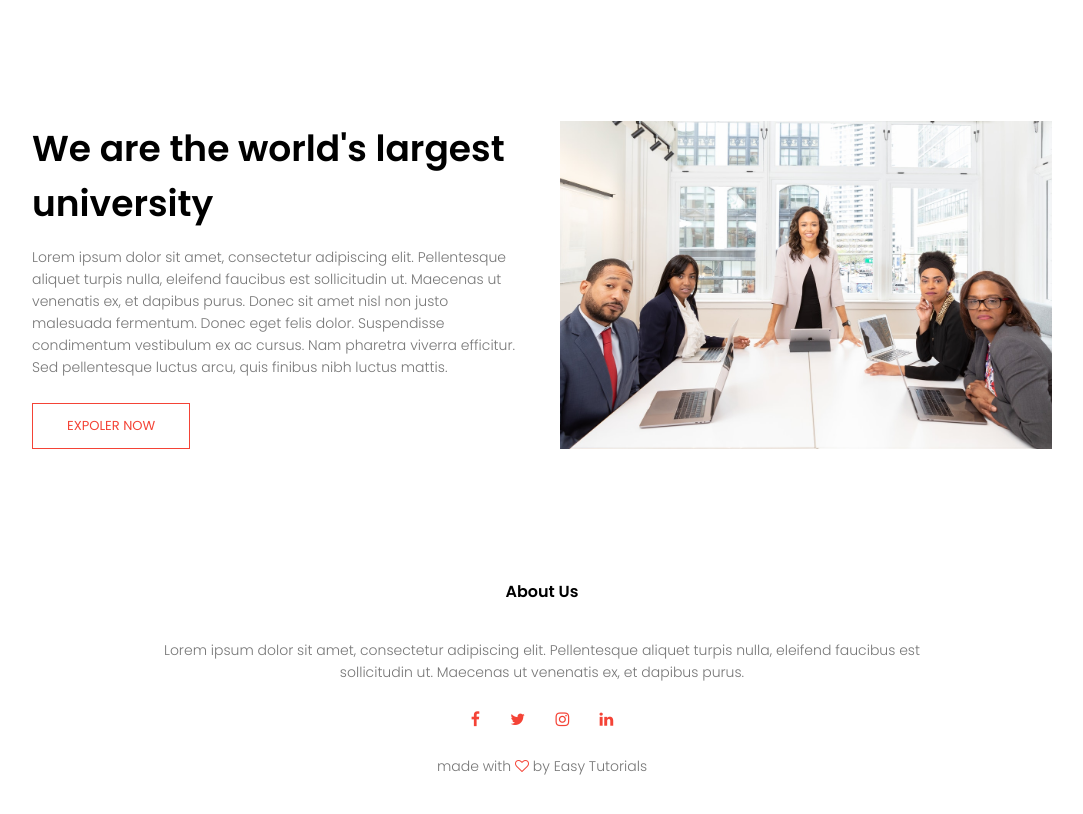
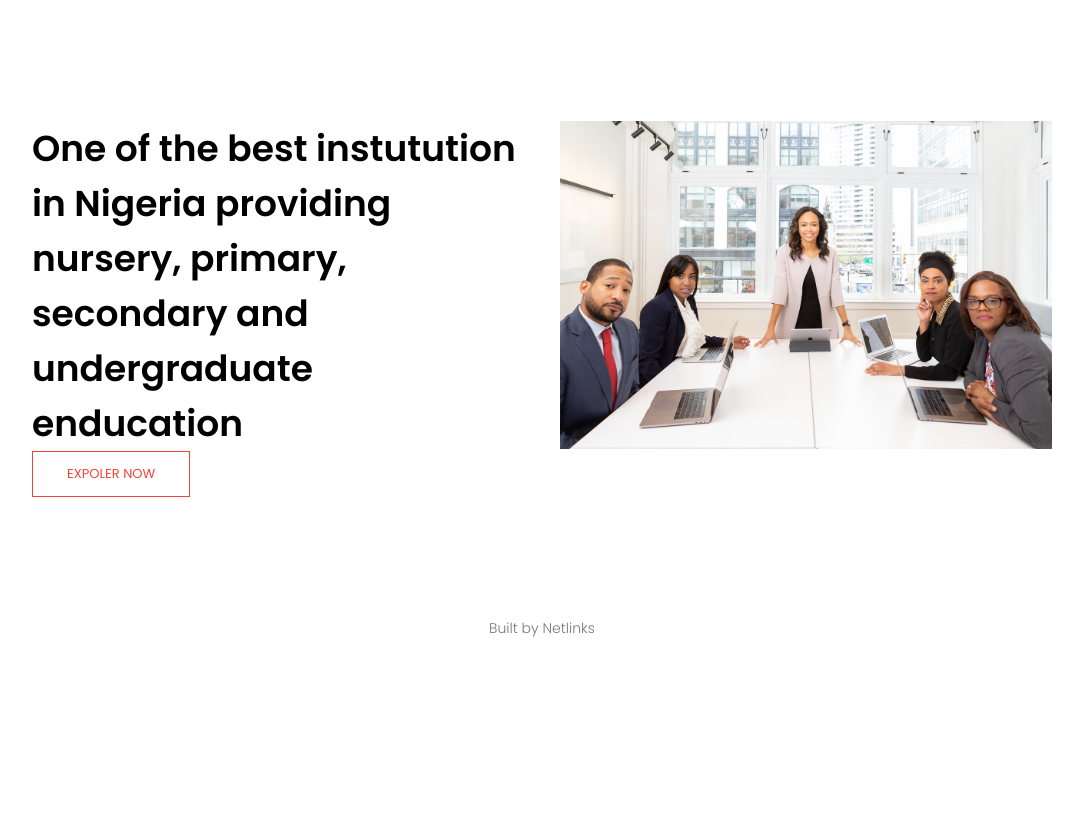
Before and after one commit to jaebee2/Bilal, a plain HTML site: page about.html in a window 1280 px wide. Shown: the part 440-1254 px from the top of the page, without its empty margins (98-1181 px from the left). After the commit the page ends 1119 px from the top, so only its background shows below. Drawn offline with Linux system fonts and the light colour scheme.

Commit message:
Update about.html

```diff
--- a/about.html
+++ b/about.html
@@ -1,7 +1,7 @@
 <html>
 <head>
 <meta name="viewport" content="width=device-width, initial-scale=1.0">
-<title>University Website Design - Easy Tutorials</title>
+<title>BILAL IBNU RABAH</title>
 <link rel="stylesheet" href="style.css">
 <link href="https://fonts.googleapis.com/css?family=Poppins:100,200,300,400,600,700&display=swap" rel="stylesheet">
 <link rel="stylesheet" href="https://stackpath.bootstrapcdn.com/font-awesome/4.7.0/css/font-awesome.min.css">
@@ -9,7 +9,7 @@
 <body>
     <section class="sub-header">
         <nav>
-            <a href="index.html"><img src="images/logo.png"></a>
+            <a href="index.html"><img src="images/IMG.png"></a>
             <div class="nav-links" id="navLinks">
                 <i class="fa fa-close" onclick="hideMenu()"></i>
                 <ul>
@@ -31,8 +31,8 @@
 <section class="about-us">
     <div class="row">
         <div class="about-col">
-            <h1>We are the world's largest university</h1>
-            <p>Lorem ipsum dolor sit amet, consectetur adipiscing elit. Pellentesque aliquet turpis nulla, eleifend faucibus est sollicitudin ut. Maecenas ut venenatis ex, et dapibus purus. Donec sit amet nisl non justo malesuada fermentum. Donec eget felis dolor. Suspendisse condimentum vestibulum ex ac cursus. Nam pharetra viverra efficitur. Sed pellentesque luctus arcu, quis finibus nibh luctus mattis.</p>
+            <h1>One of the best instutution in Nigeria providing nursery, primary, secondary and undergraduate enducation</h1>
+
             <a href="https://www.youtube.com/c/EasyTutorialsVideo?sub_confirmation=1" class="hero-btn red-btn">EXPOLER NOW</a>
         </div>
         <div class="about-col">
@@ -44,15 +44,9 @@
 <!-------- footer ---------->
 
 <section class="footer">
-        <h4>About Us</h4>
-        <p>Lorem ipsum dolor sit amet, consectetur adipiscing elit. Pellentesque aliquet turpis nulla, eleifend faucibus est<br>sollicitudin ut. Maecenas ut venenatis ex, et dapibus purus.</p>
-        <div class="icons">
-            <i class="fa fa-facebook"></i>
-            <i class="fa fa-twitter"></i>
-            <i class="fa fa-instagram"></i>
-            <i class="fa fa-linkedin"></i>
+
         </div>
-        <p>made with <i class="fa fa-heart-o"></i> by Easy Tutorials</p>
+        <p>Built by Netlinks</p>
 </section>
 
 
```
